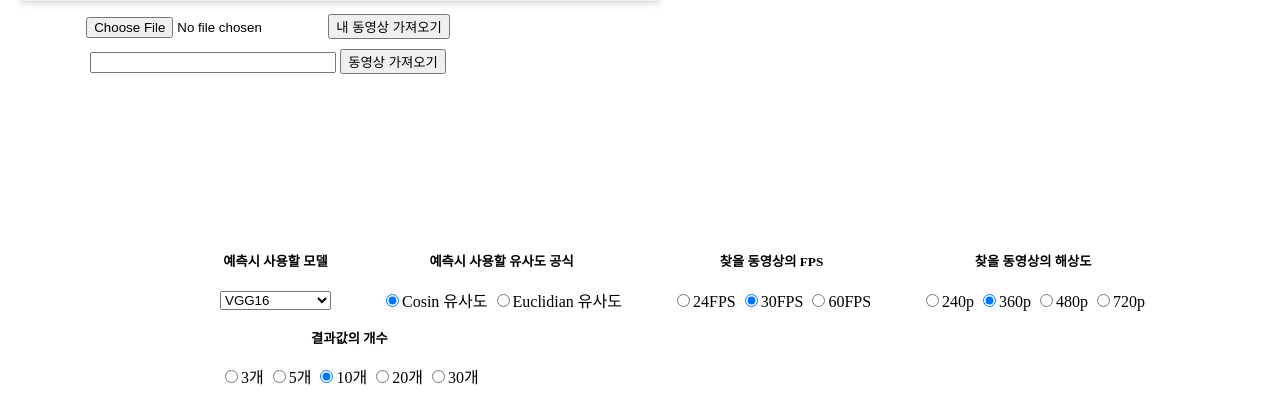
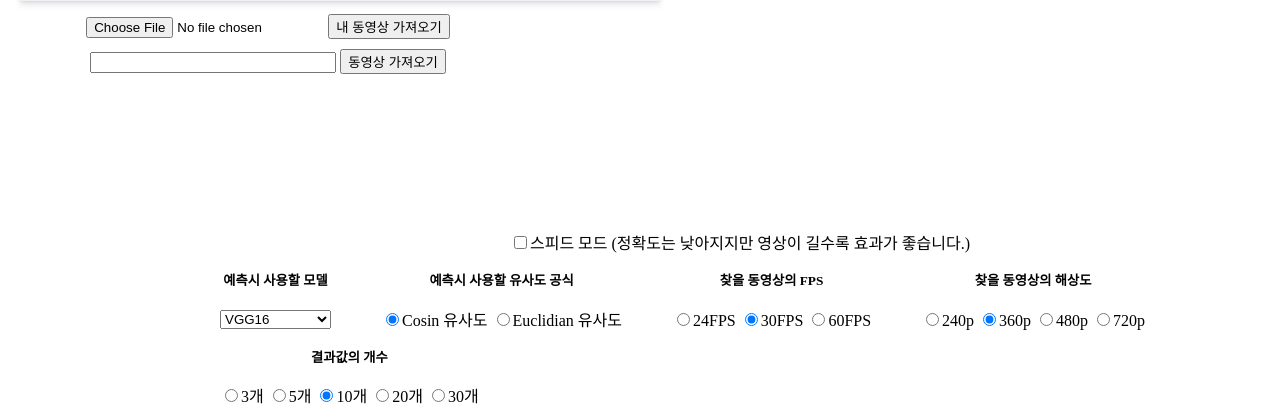
Before and after one commit to dnfwlxo11/searchCertainFrame, a Flask app: page / in a window 1280 px wide. Shown: the part 423-828 px from the top of the page. Run offline with Flask 2, Linux system fonts and the light colour scheme; some libraries are stand-ins or nearby versions.

Commit message:
add: speed mode finish

```diff
--- a/app/similar.py
+++ b/app/similar.py
@@ -72,6 +72,7 @@ def euclidean(features, query):
     return np.linalg.norm(features - query, axis=1)
 
 def speedMode(dirName, src, len):
+    print('스피드 모드')
     query = np.sum(feature_extractor(model, src))
 
     features = []
@@ -100,6 +101,8 @@ def speedMode(dirName, src, len):
     return speed_features[:int(len)], speed_imgPath[:int(len)]
 
 def getFeatureAndPath(dirName):
+    print('일반 모드')
+
     features = []
     img_path = []
     for img_npy in Path('static/{}/{}_npy/'.format(dirName, dirName)).glob('*.npy'):
@@ -115,7 +118,6 @@ def calc_euclienan(features, img_path, src):
 
     ids = np.argsort(result)
     scores = [(result[id], img_path[id]) for id in ids]
-    print('Eunclidean similarity')
 
     return scores
 
@@ -129,8 +131,6 @@ def calc_cossim(features, img_path, src):
     ids = np.argsort(result)
     print(len(ids))
     scores = [(result[id], img_path[id]) for id in ids]
-
-    print('Cosine similarity')
 
     return scores
 
--- a/run.py
+++ b/run.py
@@ -22,13 +22,10 @@ def getSimilarPart():
             similar.setModel(req['model'])
             similar.setImageDB(similar.getImageDB_li(videoId), videoId)
 
-            # if (req['mode'] == 'speed')
-            #     features, img_path = similar.speedMode(videoId, 'static/{}/{}.jpg'.format(videoId, videoId))
-            # else
-            #     features, img_path = similar.getFeatureAndPath(videoId)
-
-            # features, img_path = similar.getFeatureAndPath(videoId)
-            features, img_path = similar.speedMode(videoId, 'static/{}/{}.jpg'.format(videoId, videoId), req['len'])
+            if (req['mode'] == 'speed'):
+                features, img_path = similar.speedMode(videoId, 'static/{}/{}.jpg'.format(videoId, videoId), int(req['len']))
+            else:
+                features, img_path = similar.getFeatureAndPath(videoId)
 
             if (req['calc'] == 'cos'):
                 result_cos = similar.calc_cossim(features, img_path, 'static/{}/{}.jpg'.format(videoId, videoId))
--- a/static/js/function.js
+++ b/static/js/function.js
@@ -8,7 +8,8 @@ const file = document.getElementById('img-file'),
     calc = document.getElementsByName('similar_calc'),
     resol = document.getElementsByName('video_res'),
     fps = document.getElementsByName('video_fps'),
-    len = document.getElementsByName('predict_li');
+    len = document.getElementsByName('predict_li'),
+    speed = document.getElementById('mode');
 
 hidden_url.hidden = true;
 
@@ -47,10 +48,16 @@ function getOptions() {
         calc: '',
         fps: 0,
         len: 0,
-        resol: ''
+        resol: '',
+        mode: 'normal'
     };
 
     result.model = model.options[model.selectedIndex].text
+
+    if (speed.checked)
+        result.mode = 'speed'
+    else
+        result.mode = 'normal'
 
     Array.from(calc).forEach(item => {
         if (item.checked) {
@@ -125,6 +132,7 @@ function sendData() {
     data.append('fps', result.fps);
     data.append('resol', result.resol);
     data.append('len', result.len);
+    data.append('mode', result.mode);
 
     const config = {
         method: 'POST',
@@ -139,10 +147,8 @@ function sendData() {
                 if (data.success) {
                     if (data.mode === 'cos') {
                         setPredict(data.result_cos);
-                        console.log('cos')
                     } else {
                         setPredict(data.result_eucl);
-                        console.log('eucl')
                     }
                 } else {
                     const msg = data.err === 'none_resol' ? '해당 동영상은 선택하신 해상도를 지원하지 않습니다.' : data.err === 'none_fps' ? '해당 동영상은 선택하신 fps를 지원하지 않습니다.' : '1시간 이상의 동영상은 서비스하지 않습니다.'
--- a/templates/html/index.html
+++ b/templates/html/index.html
@@ -51,6 +51,12 @@
         <br>
         <div class="bottom">
             <div id="option">
+                <div id="checkbox">
+                    <label>
+                        <input id="mode" type="checkbox" name="color" value="blue">스피드 모드
+                        (정확도는 낮아지지만 영상이 길수록 효과가 좋습니다.)
+                    </label>
+                </div>
                 <div id="combo">
                     <h5>예측시 사용할 모델</h5>
                     <select id="model">
```
